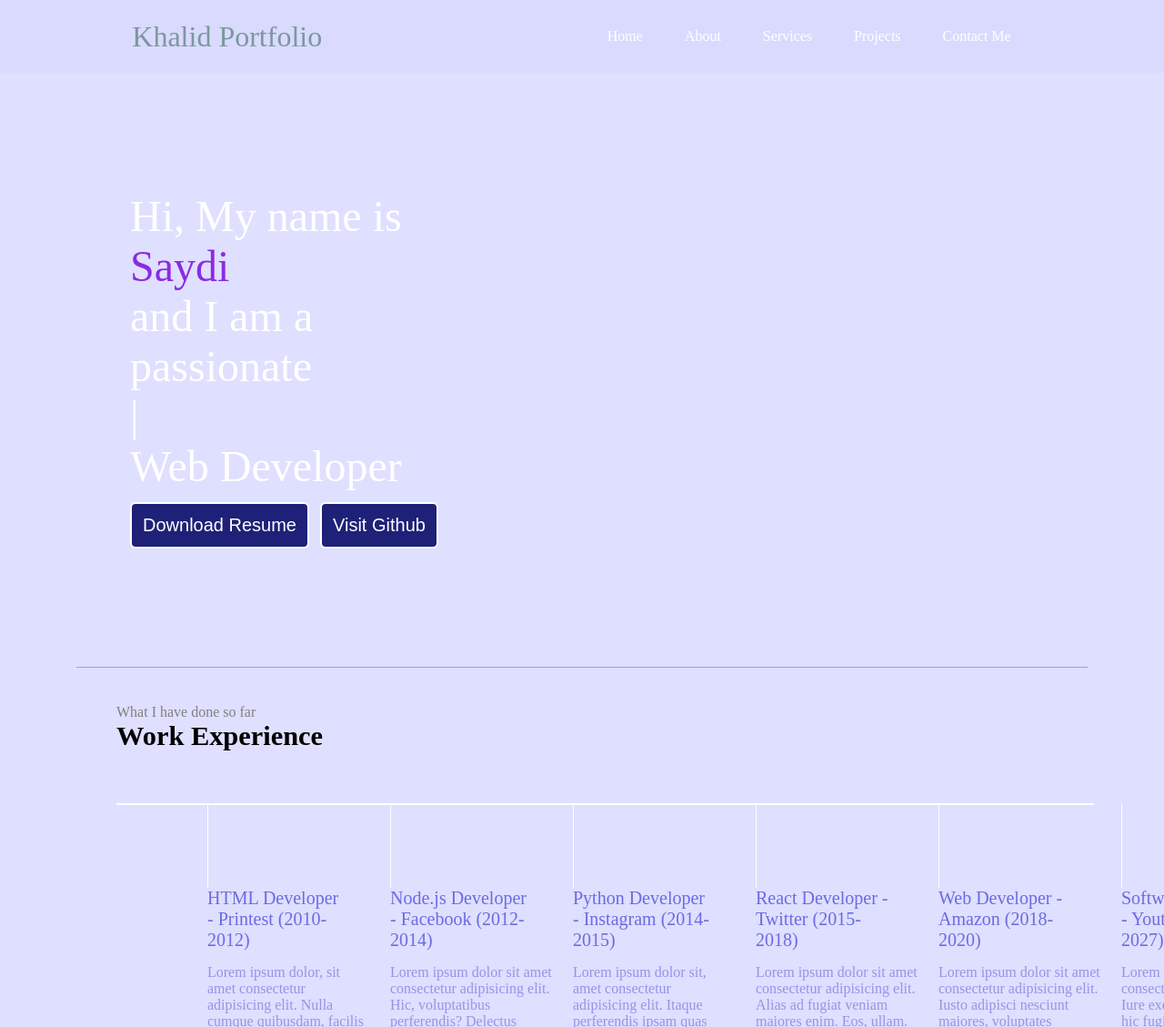
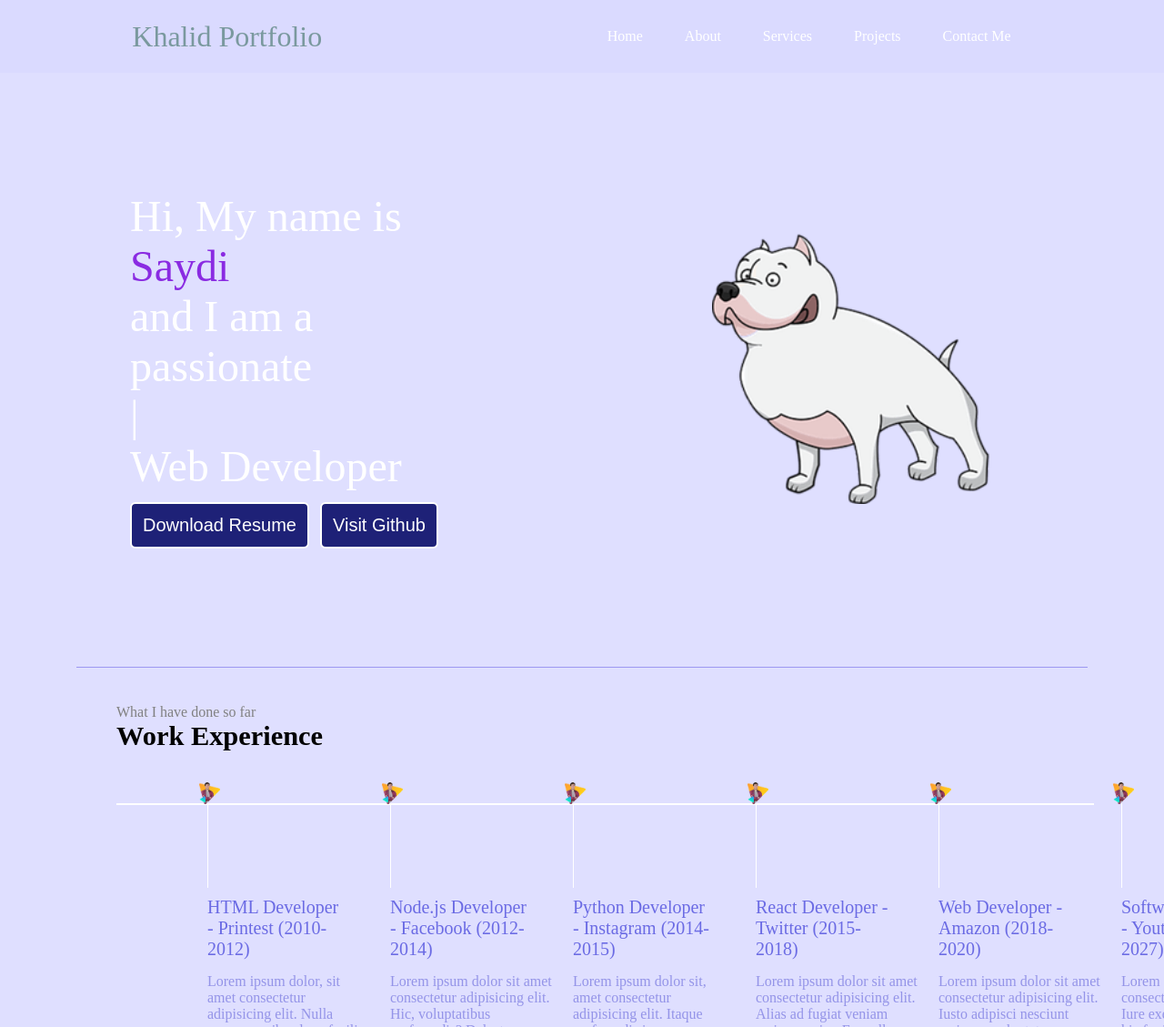
Before and after one commit to Khalid-Hossen/khalid-developer-portfolio, a plain HTML site: page index.html in a window 1280 px wide. Shown: the top 1129 px of the page at 91% size. Drawn offline with nearby package versions, Linux system fonts and the light colour scheme.

Commit message:
Update index.html

```diff
--- a/index.html
+++ b/index.html
@@ -38,7 +38,7 @@
                 <span id="element"></span>
             </div>
             <div class="rightSection">
-                <img src="images/khalid.png" alt="">
+                <img src="khalid.png" alt="">
             </div>
         </section>
         <hr>
@@ -48,42 +48,42 @@
 
             <div class="box">
                 <div class="vertical">
-                    <img class="image-top" src="images/developer.png" alt="">
+                    <img class="image-top" src="developer.png" alt="">
                     <div class="vertical-title">
                         HTML Developer - Printest (2010-2012)
                     </div><br> <br> <br> <br> <br>
                     <p>Lorem ipsum dolor, sit amet consectetur adipisicing elit. Nulla cumque quibusdam, facilis nam amet perferendis, totam molestiae excepturi ducimus modi maiores alias voluptates minus quam deserunt culpa, veritatis ipsa sapiente?</p>
             </div>
             <div class="vertical">
-                <img class="image-top" src="images/developer.png" alt="">
+                <img class="image-top" src="developer.png" alt="">
                 <div class="vertical-title">
                     Node.js Developer - Facebook (2012-2014)
                 </div><br> <br> <br> <br> <br>
                 <p>Lorem ipsum dolor sit amet consectetur adipisicing elit. Hic, voluptatibus perferendis? Delectus distinctio inventore ratione eaque nemo, beatae sint reprehenderit enim et rem iusto aut mollitia voluptatibus quos est sapiente!</p>
         </div>
         <div class="vertical">
-            <img class="image-top" src="images/developer.png" alt="">
+            <img class="image-top" src="developer.png" alt="">
             <div class="vertical-title">
                 Python Developer - Instagram (2014-2015)
             </div><br> <br> <br> <br> <br>
             <p>Lorem ipsum dolor sit, amet consectetur adipisicing elit. Itaque perferendis ipsam quas doloribus in optio, quo at. Quia iste repellat nesciunt maiores impedit illum nihil, eum, facilis similique doloribus delectus.</p>
     </div>
     <div class="vertical">
-        <img class="image-top" src="images/developer.png" alt="">
+        <img class="image-top" src="developer.png" alt="">
         <div class="vertical-title">
             React Developer - Twitter (2015-2018)
         </div><br> <br> <br> <br> <br>
         <p>Lorem ipsum dolor sit amet consectetur adipisicing elit. Alias ad fugiat veniam maiores enim. Eos, ullam. Nesciunt eos magni eligendi sunt, expedita veritatis dolorem qui quisquam ipsa! Unde, architecto accusamus?</p>
 </div>
 <div class="vertical">
-    <img class="image-top" src="images/developer.png" alt="">
+    <img class="image-top" src="developer.png" alt="">
     <div class="vertical-title">
         Web Developer - Amazon (2018-2020)
     </div><br> <br> <br> <br> <br>
     <p>Lorem ipsum dolor sit amet consectetur adipisicing elit. Iusto adipisci nesciunt maiores, voluptates incidunt unde maxime ex. Doloremque hic, veritatis et, repellendus, quibusdam soluta provident ipsa reprehenderit natus aspernatur nostrum!</p>
 </div>
 <div class="vertical">
-    <img class="image-top" src="images/developer.png" alt="">
+    <img class="image-top" src="developer.png" alt="">
     <div class="vertical-title">
         Software Engineer - Youtube (2020-2027)
     </div><br> <br> <br> <br> <br>
```
